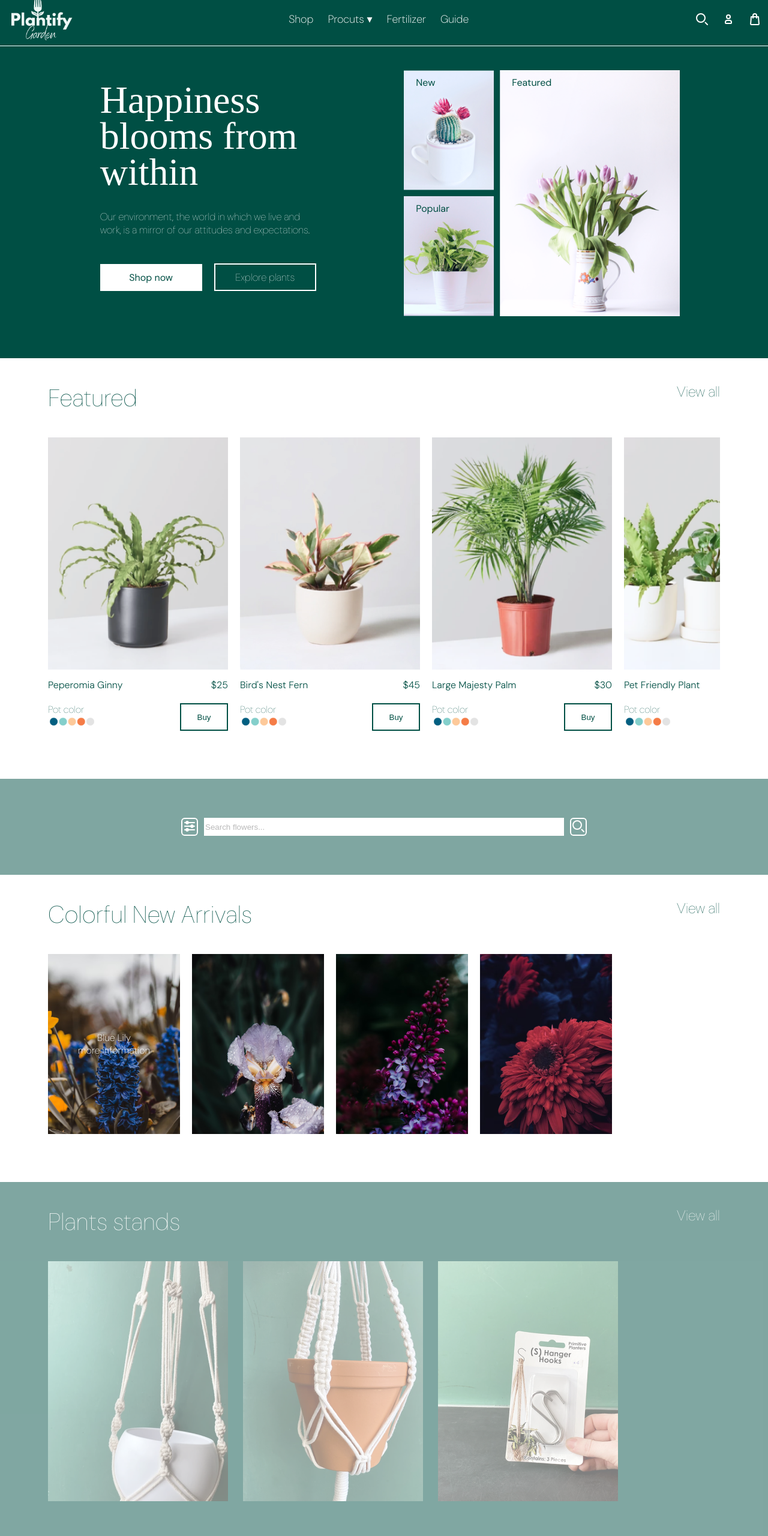
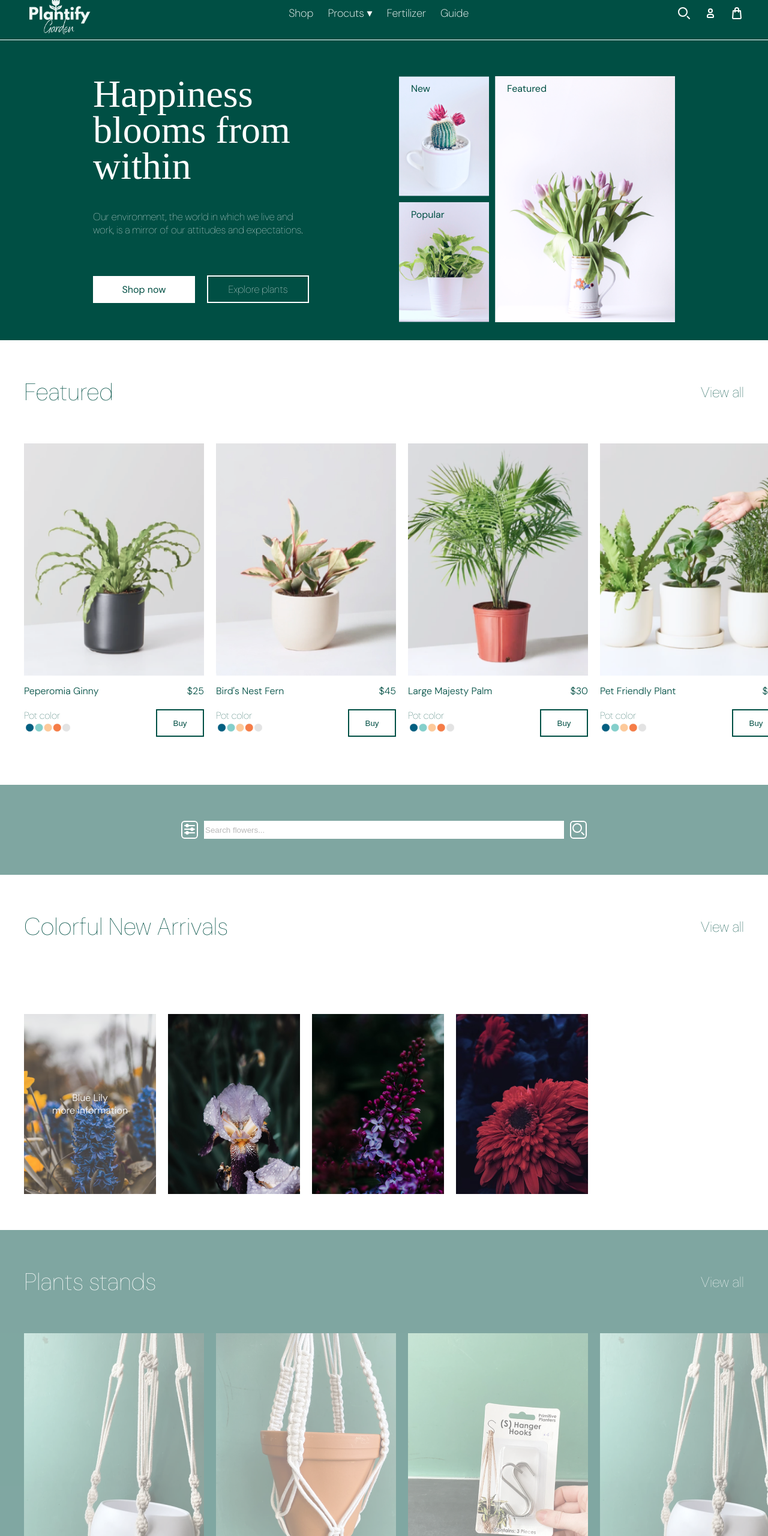
Before and after one commit to DragosBota/Proyecto1_Final, a plain HTML site: page index.html in a window 1280 px wide. Shown: the part 20-2580 px from the top of the page at 60% size. Drawn offline with Linux system fonts and the light colour scheme; a web font is replaced by a local one.

Commit message:
Ajuste padding
Ajusto el padding de las secciones principales usando variables. Esto lo he hecho porque al ver la aplicación en el móvil el margen lateral original (80px) era demasiado grande y no se veía natural. Como he visto que he tenido que ir buscandolos uno a uno, en esta actualización he puesto el padding con variables.

```diff
--- a/index.html
+++ b/index.html
@@ -128,6 +128,20 @@
             <button class="buy-button">Buy</button>
         </div>
     </article>
+    <article class="card">
+      <img src="./assets/image 8.png" alt="" class="card-image">
+        <div class="name-tag">
+          <p>Peperomia Ginny</p>
+          <p>$25</p>
+        </div>
+        <div class="color-tag">
+            <div>
+              <p>Pot color</p>
+              <img src="./assets/dots.jpeg" alt="">
+            </div>
+            <button class="buy-button">Buy</button>
+        </div>
+    </article>
     </section>
 
     <section class="search-bar">
@@ -166,6 +180,7 @@
       <article class="stand-img1"></article>
       <article class="stand-img2"></article>
       <article class="stand-img3"></article>
+      <article class="stand-img1"></article>
     </section>
   </main>
   <footer>
--- a/style.css
+++ b/style.css
@@ -4,7 +4,7 @@
 :root{
   --primary-color: white;
   --color-green: #004F44;
-  --big-spacing: 80px;
+  --big-spacing: 60px;
   --spacing: 40px;
   --small-spacing: 20px;
 }
@@ -30,7 +30,8 @@ header{
   display: flex;
   border-bottom: 1px solid white;
   justify-content: space-between;
-  padding: 10px;
+  padding-left: var(--spacing);
+  padding-right: var(--spacing);
   padding-bottom: 0;
   font-size: 18px;
   font-weight: 200;
@@ -76,11 +77,12 @@ header{
 
 .sub-navbar{
   display: flex;
-  justify-content: space-evenly;
-  padding: var(--small-spacing);
+  justify-content: center;
+  gap: 150px;
+  padding: var(--big-spacing) var(--spacing);
   background-color: #004F44;
   color: white;
-  height: 520px;
+  height: 500px;
 }
 
 .left-block{
@@ -91,9 +93,7 @@ header{
   align-items: center;
   width: fit-content;
   height: 400px;
-  padding: var(--small-spacing);
   gap: 20px;
-  margin-top: 20px;
 }
 
 h1{
@@ -127,10 +127,9 @@ h1{
 
 .right-block{
   display: grid;
-  margin-top: 20px;
-  gap: 10px;
   grid-template-columns: 150px 300px;
   grid-template-rows: 200px 200px;
+  gap: 10px;
 }
 .right-block a{
   color: #004F44;
@@ -166,8 +165,8 @@ h1{
 .section-title{
   display: flex;
   justify-content: space-between;
-  padding: 0px 80px;
-  margin-top: 40px;
+  align-items: center;
+  padding: var(--big-spacing) var(--spacing);
 }
 h2{
   color: #004F44;
@@ -184,7 +183,7 @@ h3{
   display: grid;
   grid-template-columns: repeat(5, 300px);
   gap: 20px;
-  margin: 40px 80px 0px 80px;
+  padding: 0 var(--spacing);
   overflow: auto;
 }
 .card-image{
@@ -227,9 +226,9 @@ h3{
   align-items: center;
   background-color: #004F44;
   opacity: 0.5;
-  height: 100px;
+  padding: var(--big-spacing) var(--spacing);
   margin-top: 80px;
-  padding: 80px;
+
 }
 
 .search-bar a{
@@ -252,7 +251,7 @@ h3{
   grid-template-columns: repeat(4, 220px);
   grid-template-rows: 300px;
   gap: 20px;
-  margin: 40px 80px 80px 80px;
+  padding: var(--big-spacing) var(--spacing);
   overflow: auto;
 }
 .bluelily{
@@ -261,8 +260,9 @@ h3{
   justify-content: center;
   align-items: center;
   color: white;
-  font-weight: 200;
+  font-weight: 300;
   background-image: url(./assets/image\ 14.png);
+  opacity: 0.8;
 }
 
 .new-img1{
@@ -289,7 +289,7 @@ h5{
 #stands{
   background-color: #004F44;
   opacity: 0.5;
-  padding: 40px 80px;
+  padding: var(--big-spacing) var(--spacing);
 }
 
 .section-stands{
@@ -298,8 +298,9 @@ h5{
   display: grid;
   grid-template-columns: repeat(4, 300px);
   grid-template-rows: 400px;
-  gap: 25px;
-  padding: 0px 80px 80px 80px;
+  gap: 20px;
+  padding: 0 var(--spacing);
+  padding-bottom: 80px;
   overflow: auto;
 }
 .stand-img1{
@@ -317,7 +318,7 @@ footer{
   gap: 150px;
   height: 400px;
   margin-top: 80px;
-  padding: 40px 80px 80px 80px;
+  padding: var(--big-spacing) var(--spacing);
   background-image: url(./assets/image\ 13.jpg);
   background-size: cover;
 }
```
Also changed, not shown: 1 other file.
